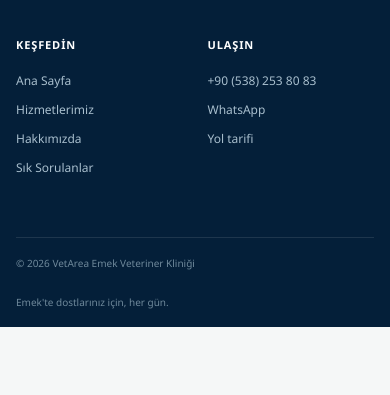
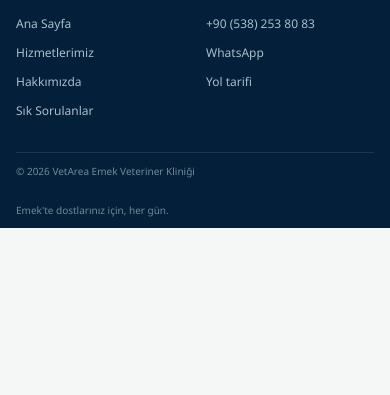
Before and after one commit to mubatu/vetarea, an Astro site: page / in a window 390 px wide. Shown: the part 1505-1900 px from the top of the page. After the commit the page ends 1801 px from the top, so only its background shows below. Built offline with nearby package versions, Linux system fonts and the light colour scheme; Astro itself is replaced by a stand-in of ours.

Commit message:
Decrease footer height

```diff
--- a/src/styles/global.css
+++ b/src/styles/global.css
@@ -1013,7 +1013,7 @@ a {
 .faq-list details p { max-width: 650px; margin: -7px 0 27px 53px; color: #667987; font-size: 13px; line-height: 1.75; }
 
 .site-footer {
-  padding: 72px 0 0;
+  padding: 48px 0 0;
   background: #041f39;
   color: #a8becd;
 }
@@ -1024,11 +1024,11 @@ a {
 .footer-main {
   display: grid;
   grid-template-columns: 1fr 1fr;
-  gap: 60px;
-  padding-bottom: 60px;
+  gap: 44px;
+  padding-bottom: 40px;
 }
 
-.footer-main > div:first-child > p { max-width: 360px; margin: 22px 0 0; font-size: 13px; }
+.footer-main > div:first-child > p { max-width: 360px; margin: 14px 0 0; font-size: 13px; }
 
 .footer-links {
   display: grid;
@@ -1042,7 +1042,7 @@ a {
 .footer-links a:hover { color: white; }
 
 .footer-bottom {
-  min-height: 72px;
+  min-height: 54px;
   display: flex;
   align-items: center;
   justify-content: space-between;
@@ -1150,9 +1150,10 @@ a {
   .map-card > a { right: 14px; bottom: 14px; left: 14px; }
   .faq-list summary { min-height: 78px; grid-template-columns: 30px 1fr auto; font-size: 14px; }
   .faq-list details p { margin-left: 45px; }
-  .footer-main { grid-template-columns: 1fr; gap: 45px; }
-  .footer-links { gap: 25px; }
-  .footer-bottom { min-height: 90px; flex-direction: column; justify-content: center; gap: 3px; align-items: flex-start; }
+  .site-footer { padding-top: 38px; }
+  .footer-main { grid-template-columns: 1fr; gap: 30px; padding-bottom: 32px; }
+  .footer-links { gap: 22px; }
+  .footer-bottom { min-height: 66px; flex-direction: column; justify-content: center; gap: 3px; align-items: flex-start; }
   .mobile-action-bar {
     position: fixed;
     z-index: 200;
```
